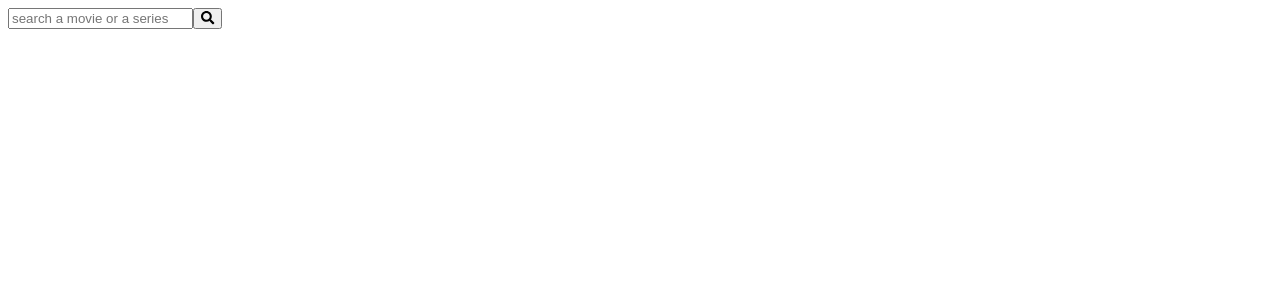
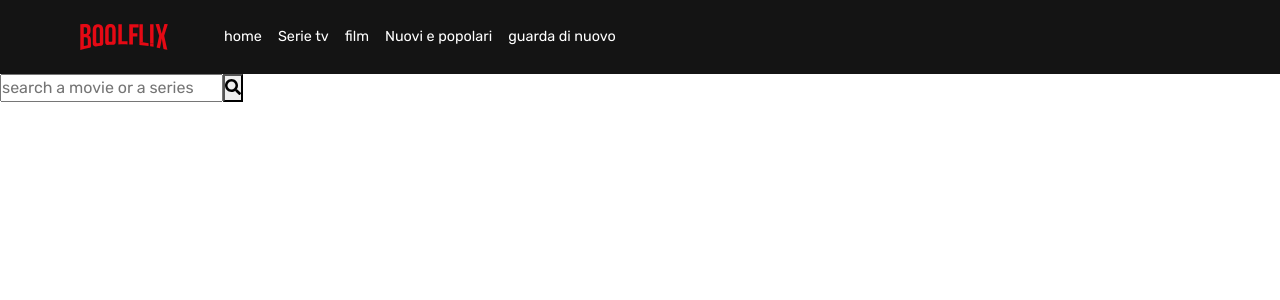
Before and after one commit to sciug/vue-boolflix, a Vue app: page / in a window 1280 px wide. Shown: the top 300 px of the page. Built offline with nearby package versions, Linux system fonts and the light colour scheme.

Commit message:
start header

```diff
--- a/src/App.vue
+++ b/src/App.vue
@@ -1,5 +1,6 @@
 <template>
   <div id="app">
+    <SiteHeader/>
     <input type="text" v-model="querySearch" placeholder="search a movie or a series">
     <button @click="searchElement"><i class="fas fa-search"></i></button>
     <MoviesComponent :movies="this.movies"/>
@@ -58,14 +59,16 @@
 <script>
 import axios from "axios";
 import MoviesComponent from './components/MoviesComponent.vue';
-import SeriesComponent from './components/SeriesComponent.vue'
-
+import SeriesComponent from './components/SeriesComponent.vue';
+import SiteHeader from './components/SiteHeader.vue';
 
 export default {
   name: "App",
   components:{
     MoviesComponent,
-    SeriesComponent
+    SeriesComponent,
+    SiteHeader
+
   },
   data(){
     return {
@@ -112,6 +115,14 @@ export default {
 </script>
 
 <style lang="scss">
+@import '../node_modules/bootstrap/scss/bootstrap.scss';
+@import url('https://fonts.googleapis.com/css2?family=Rubik:wght@300;400;500;700&display=swap');
+*{
+  margin: 0;
+  padding: 0;
+  box-sizing: border-box;
+   font-family: 'Rubik', sans-serif;
+}
 .movie{
   border: 1px solid red;
   margin:1rem 0rem;
--- a/src/components/MoviesComponent.vue
+++ b/src/components/MoviesComponent.vue
@@ -18,7 +18,7 @@
       <div v-for="i in transformNumber(movie.vote_average)" :key="i">
         <i class="fas fa-star"></i>
       </div>
-      <p><i class="fas fa-adjust"></i></p>
+
 
       </div>
       </div>
--- /dev/null
+++ b/src/components/SiteHeader.vue
@@ -0,0 +1,56 @@
+<template>
+  <div class="header">
+    <div class="header_wrapper d-flex align-items-center">
+
+      <div class="logo_wrapper">
+      <img src="../assets/img/boolflix.svg" alt="">
+    </div>
+
+    <nav class="header_nav">
+      <ul class="nav_list d-flex">
+        <li>home</li>
+        <li>Serie tv</li>
+        <li>film</li>
+        <li>Nuovi e popolari</li>
+        <li>guarda di nuovo</li>
+      </ul>
+    </nav>
+
+    </div>
+
+
+
+  </div>
+</template>
+
+<script>
+export default {
+
+}
+</script>
+
+<style lang="scss">
+.header{
+  background-color:#141414 ;
+  width: 100%;
+  padding:.5rem 0
+}
+.header_wrapper{
+  width: 90%;
+  margin: 0 auto;
+}
+.logo_wrapper{
+  width:120px;
+  padding: 1rem;
+}
+.nav_list{
+  list-style: none;
+  margin: 0;
+  li{
+    color: white;
+    padding: 0 .5rem;
+    font-size: .9rem;
+  }
+}
+
+</style>
```
Also changed, not shown: src/assets/img/boolflix.svg (added).
